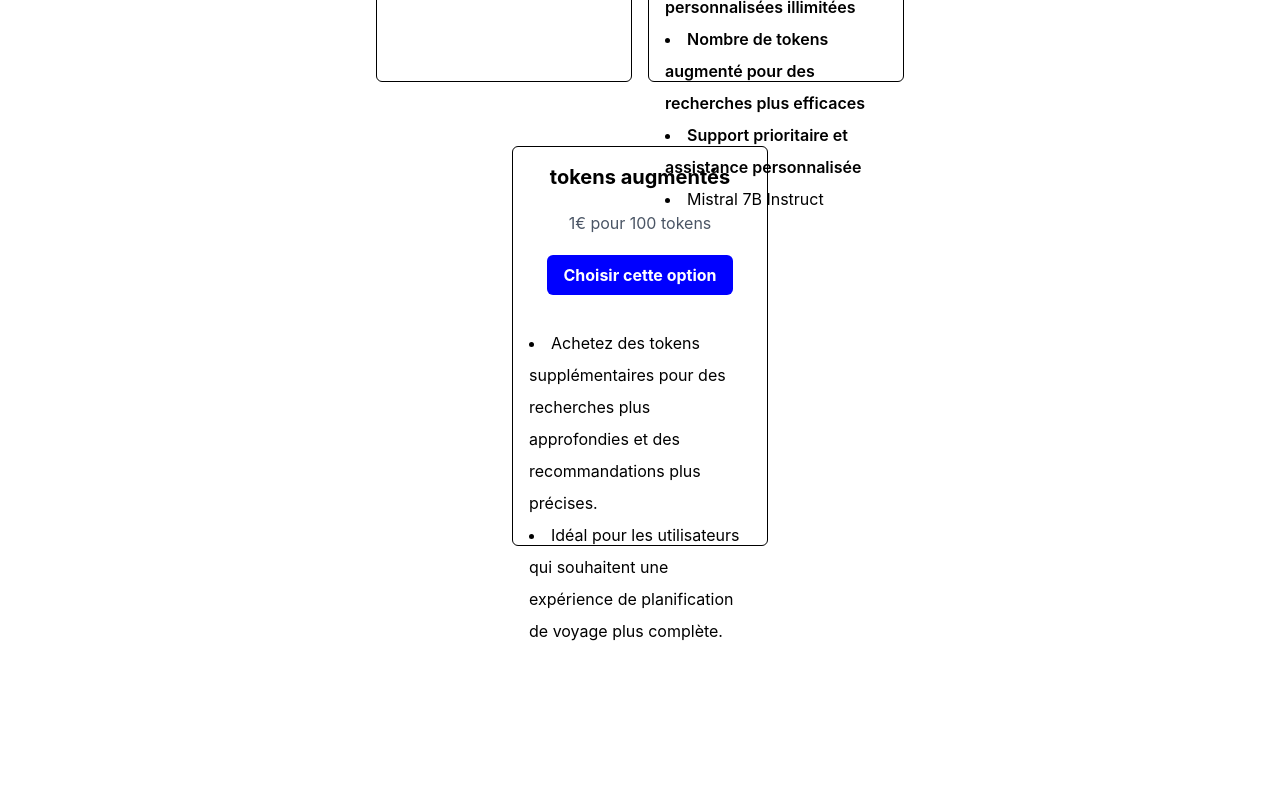
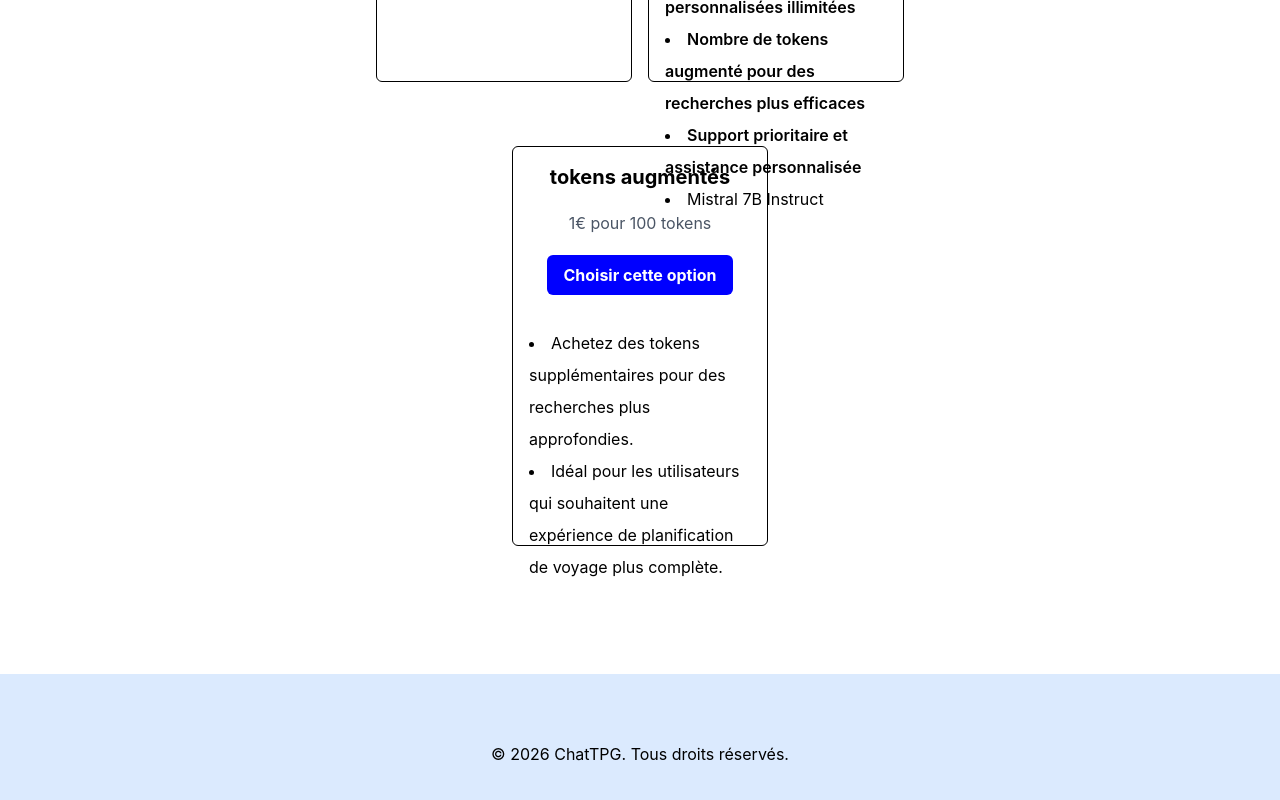
Before and after one commit to Vutivo/eliza, a React (Vite) app in the folder code/landing/: page / in a window 1280 px wide. Shown: the part 4190-4990 px from the top of the page. Before the commit the page ends 4853 px from the top, so only its background shows below. Built offline with nearby package versions, Linux system fonts and the light colour scheme.

Commit message:
refactor(App): added footer from app.tsx

```diff
--- a/code/landing/src/App.tsx
+++ b/code/landing/src/App.tsx
@@ -87,7 +87,7 @@ const tokens_prices = [
     title: "tokens augmentés",
     price: "1€ pour 100 tokens",
     args: [
-      { text: "Achetez des tokens supplémentaires pour des recherches plus approfondies et des recommandations plus précises.", highlight: false },
+      { text: "Achetez des tokens supplémentaires pour des recherches plus approfondies.", highlight: false },
       { text: "Idéal pour les utilisateurs qui souhaitent une expérience de planification de voyage plus complète.", highlight: false },
     ],
   },
@@ -207,6 +207,15 @@ function App() {
       </div>
     </div>
 
+    {/* Footer */}
+    <footer>
+      <div className="bg-blue-100 w-full h-[20vh] flex items-center justify-center mt-32">
+        <p className=" text-center">
+          &copy; 2026 ChatTPG. Tous droits réservés.
+        </p>
+      </div>
+    </footer>
+
 
     </div>
 
```
